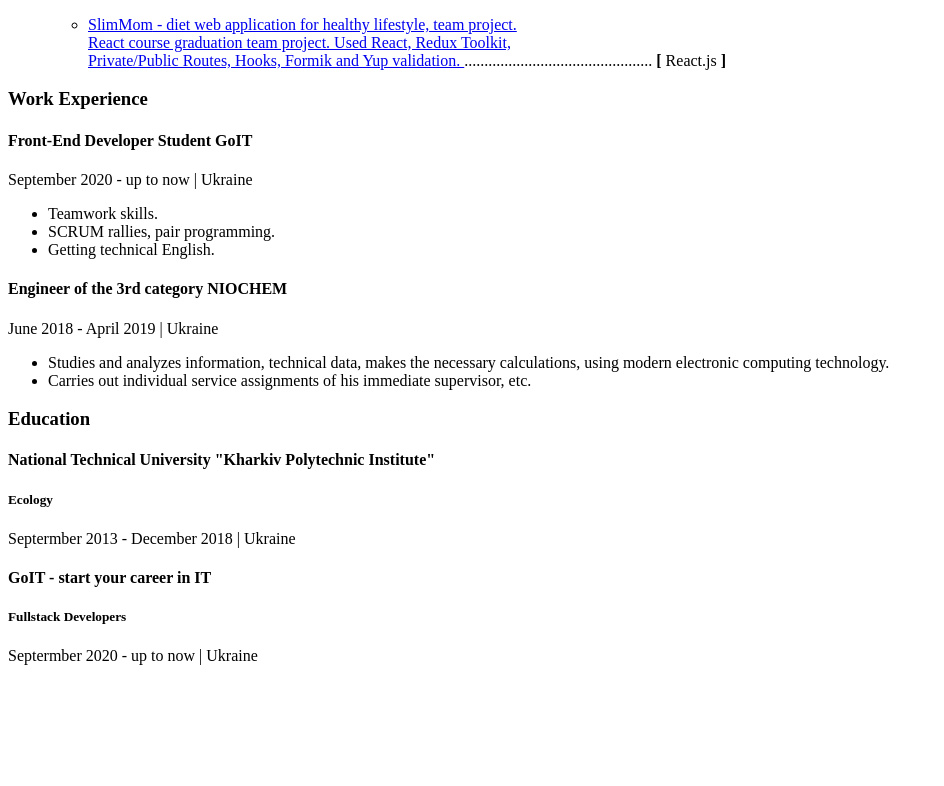
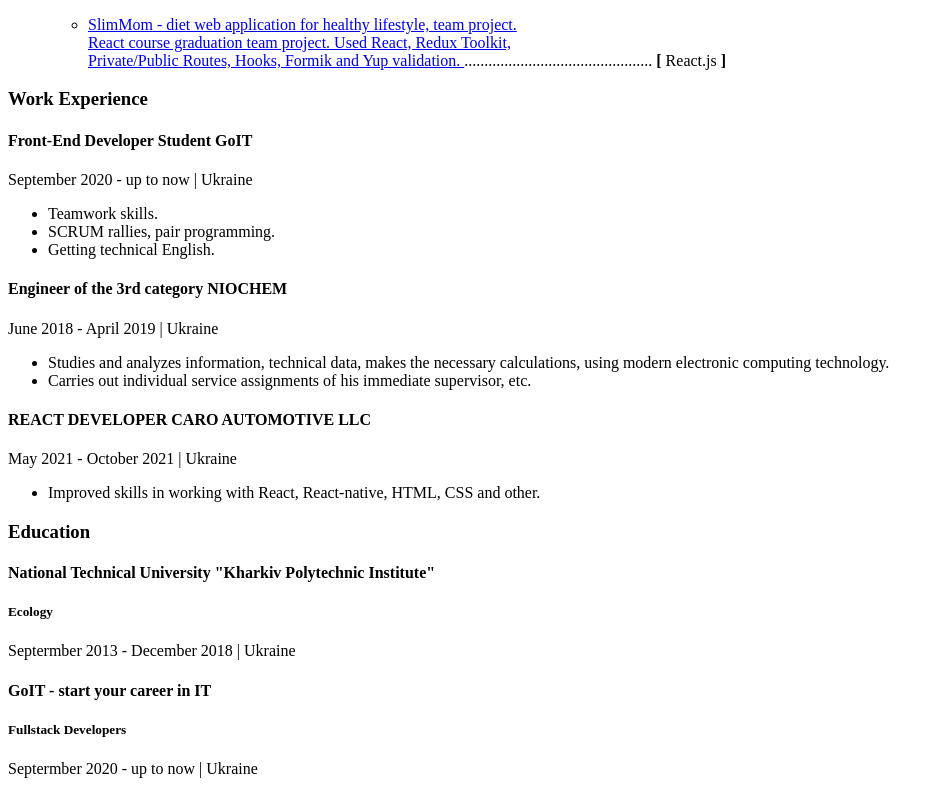
Before and after one commit to Valentina-git/project-resume, a website: page src/index.html in a window 1280 px wide. Shown: the part 1598-2384 px from the top of the page, without its empty margins (0-944 px from the left). Before the commit the page ends 2271 px from the top, so only its background shows below. Drawn offline with Linux system fonts and the light colour scheme.

Commit message:
fix resume - section working

```diff
--- a/src/index.html
+++ b/src/index.html
@@ -346,6 +346,26 @@
               </li>
             </ul>
           </section>
+
+           <!-- company 3-->
+          <section>
+            <h4 class="profession-title">
+              REACT DEVELOPER
+
+              <span class="profession-company">CARO AUTOMOTIVE LLC</span>
+            </h4>
+            <span class="profession-time">
+              May 2021 - October 2021
+              <span class="profession-devider">|</span> Ukraine
+            </span>
+
+            <ul class="profession-duties">
+              <li class="profession-duties-iten">
+                Improved skills in working with React, React-native, HTML, CSS and other.
+              </li>
+
+            </ul>
+          </section>
         </section>
 
         <!--Education -->
```
